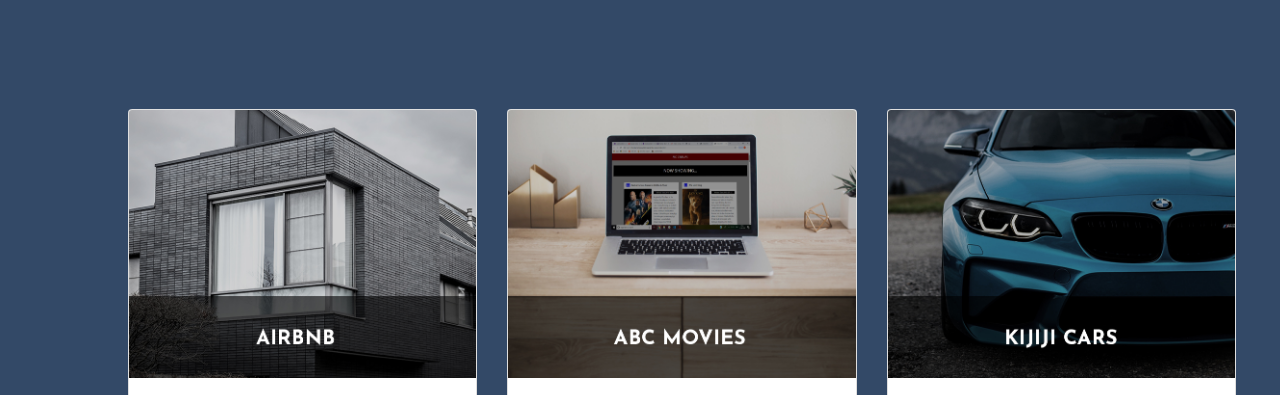
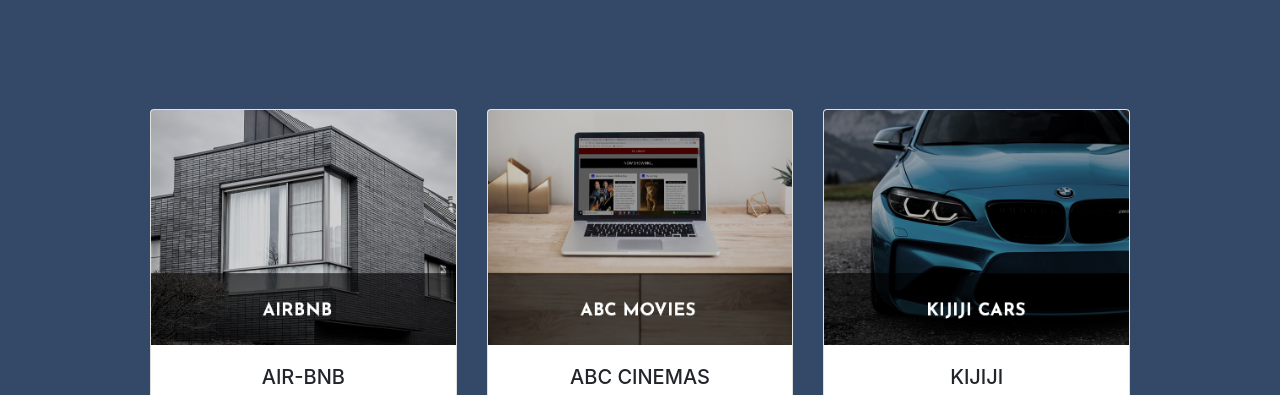
Before and after one commit to Sukhweb/portfolio, a Gatsby site: page /projects in a window 1280 px wide. Shown: the part 399-794 px from the top of the page. Built offline with nearby package versions, Linux system fonts and the light colour scheme; Gatsby itself is replaced by a stand-in of ours.

Commit message:
fixed the layout

```diff
--- a/src/pages/projects.js
+++ b/src/pages/projects.js
@@ -23,7 +23,7 @@
       <div className={`container ${style.projectsWrap}`}>
         <div className={style.cardGroup}>
           <div className="card-deck">
-            <div className={`card ${style.resizeCard}`}>
+            <div className={`card  ${style.resizeCard}`}>
               <img src={project1} className={`card-img-top`} alt="..."/>
               <div className="card-body">
                 <h5 className="card-title text-center">AIR-BNB</h5>
--- a/src/styles/projects.module.scss
+++ b/src/styles/projects.module.scss
@@ -27,8 +27,7 @@
 }
 
 .projectsWrap {
-  margin: 0 6em;
-  padding :4em 0;
+  padding :4em;
   margin-bottom: 2em;
 }
 
```
Also changed, not shown: src/styles/aboutMe.module.scss (+9 -1 lines).
